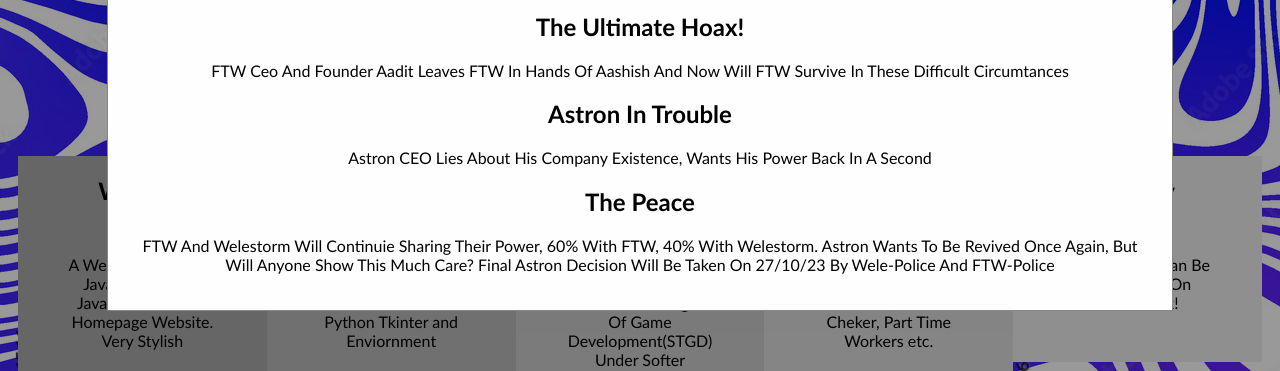
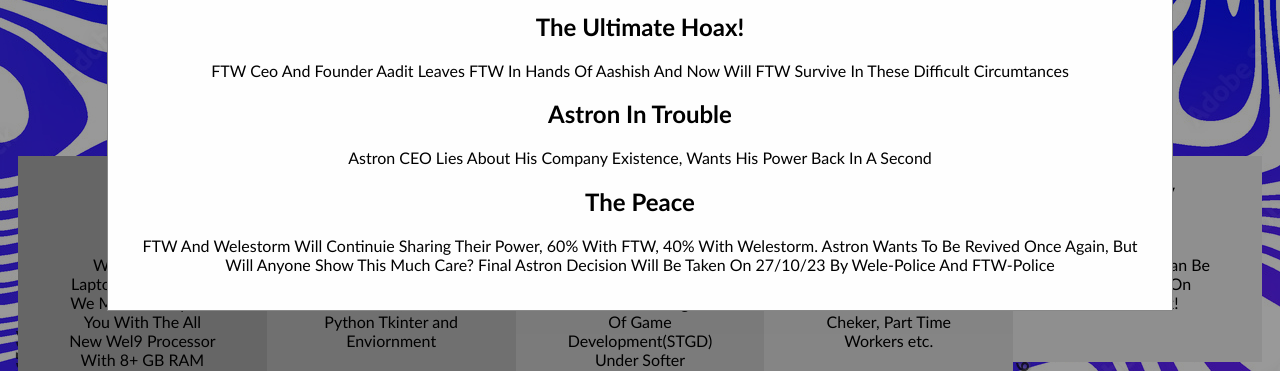
Before and after one commit to mrityunjayhacker/Microsoft, a plain HTML site: page index.html in a window 1280 px wide. Shown: the part 429-800 px from the top of the page. Drawn offline with Linux system fonts and the light colour scheme.

Commit message:
Update index.html

```diff
--- a/index.html
+++ b/index.html
@@ -405,11 +405,11 @@ window.onclick = function(event) {
 </script>
 
         <br>
-        <h2 style="text-align: center;color:azure">Our Most Famous Products</h2>
+        <h2 style="text-align: center;color:azure">Micro Products</h2>
         <div class="row">
             <div class="column" style="background-color:#aaa;">
-              <h2>Website</h2>
-              <p style="margin: 50">A Website Using Css, Java, Python and Java. Just Like This Homepage Website. Very Stylish</p>
+              <h2>Laptop</h2>
+              <p style="margin: 50">We Use Many Laptops Day To Day, We Make It Easy For You With The All New Wel9 Processor With 8+ GB RAM</p>
             </div>
             <div class="column" style="background-color:#bbb;">
               <h2>Application</h2>
```
